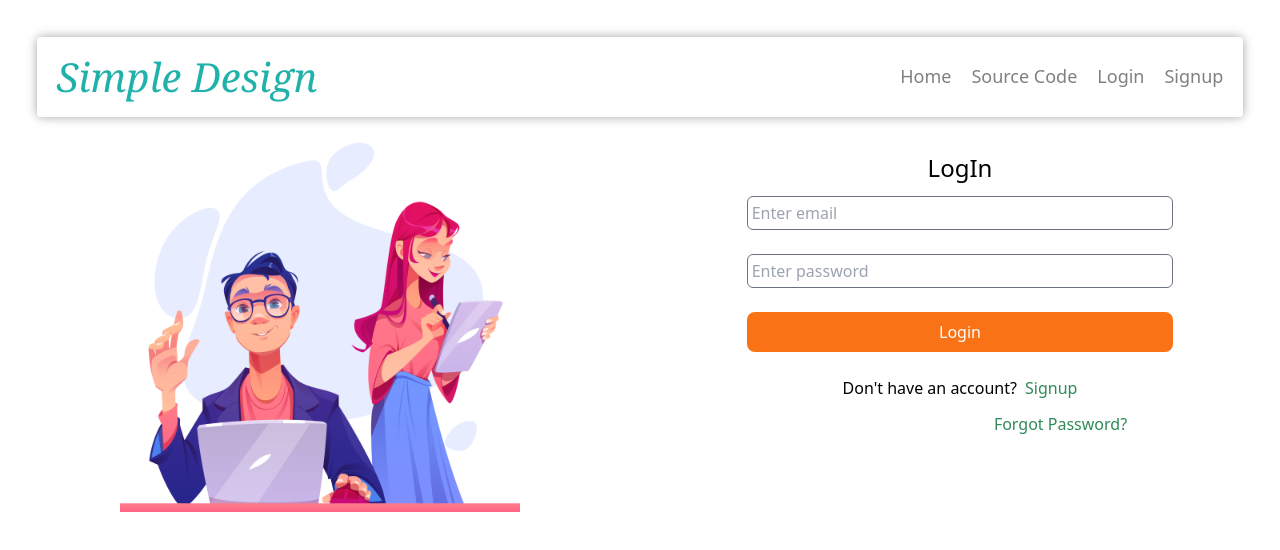
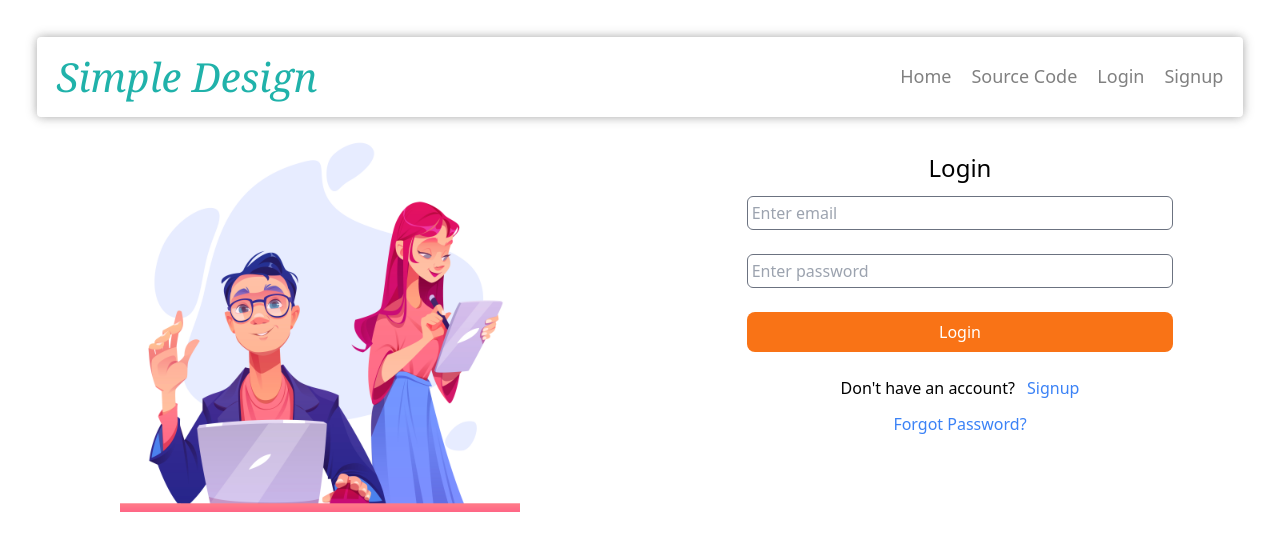
Before and after one commit to HikmaAnwar/simple-react-design, a React (Create React App) app: page /login in a window 1280 px wide. Shown: the top 550 px of the page. Built offline with nearby package versions, Linux system fonts and the light colour scheme.

Commit message:
fix: used tailwind for the signup page

```diff
--- a/src/allStylesAndComponents/login.jsx
+++ b/src/allStylesAndComponents/login.jsx
@@ -37,7 +37,7 @@ const Login = () => {
             </div>
 
             <div className="w-1/2 h-1 pt-24 mx-auto text-center mt-14">
-                <p className="text-2xl text-center">LogIn</p>
+                <p className="text-2xl text-center">Login</p>
                 <input
                     className="border border-gray-500 rounded-md p-1 w-2/3 my-3 mx-auto"
                     type="email"
@@ -54,9 +54,9 @@ const Login = () => {
                 />
                 <button className="bg-orange-500 text-white p-2 mx-auto my-3 hover:bg-gray-400 cursor-pointer w-2/3 rounded-lg" onClick={handleLogin}>Login</button>
                 <p className="mx-auto my-3 text-center">
-                    Don't have an account? <Link to={"/signup"} style={{marginLeft:'4px', textDecoration:'none', color:'seagreen'}}>Signup</Link>
+                    Don't have an account? <Link to={"/signup"}  className="text-blue-500 ml-2 no-underline">Signup</Link>
                 </p>
-                <Link to="#" onClick={() => setModalIsOpen(true)} style={{marginTop: '30px', marginLeft:'201px', textDecoration:'none', color:'seagreen'}}>Forgot Password?</Link>
+                <Link to="#" onClick={() => setModalIsOpen(true)} className="mx-auto my-3 no-underline text-blue-500">Forgot Password?</Link>
             </div>
 
             <Modal
@@ -82,7 +82,8 @@ const Login = () => {
             >
                 <h2>Forgot Password</h2>
                 <input
-                    className={styles.inputforgotemail}
+                    className="w-full p-2.5 m-auto my-3 box-border border-solid rounded h-fit border border-gray-500"
+
                     type="email"
                     placeholder="Enter your email"
                     value={forgotEmail}
@@ -91,8 +92,8 @@ const Login = () => {
                         setEmailError(false);
                     }}
                 />
-                {emailError && <p style={{ color: 'red', marginTop: '5px' }}>Please fill out this field</p>}
-                <button className={styles.sendbutton} onClick={handleSendEmail}>Send</button>
+                {emailError && <p className="text-red-500 m-auto">Please fill out this field</p>}
+                <button className="w-full text-black p-2 my-3 bg-orange-400 hover:bg-gray-400 rounded-md cursor-pointer" onClick={handleSendEmail}>Send</button>
                 <button className={styles.closebutton} onClick={() => setModalIsOpen(false)}>Close Modal</button>
             </Modal>
         </div>
```
